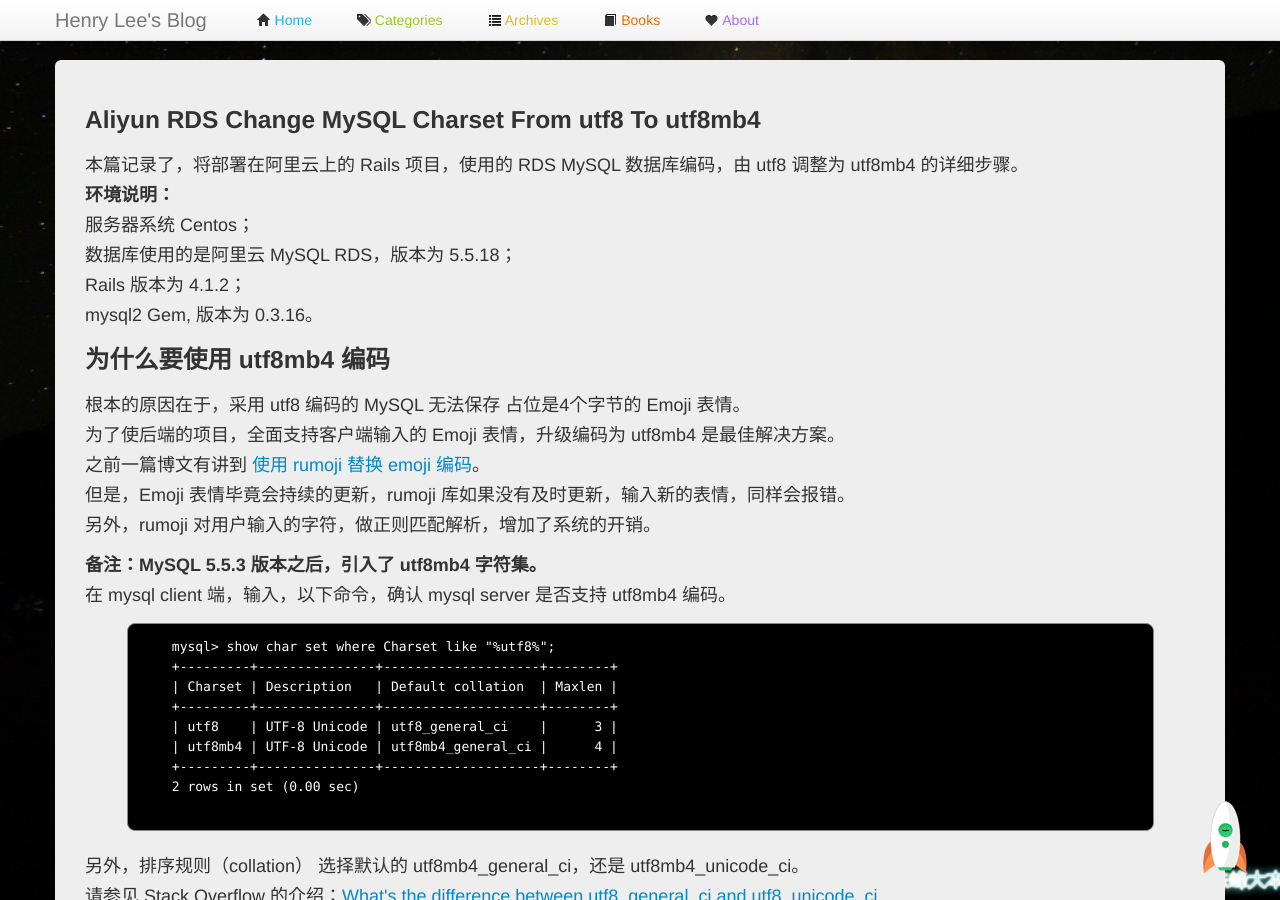
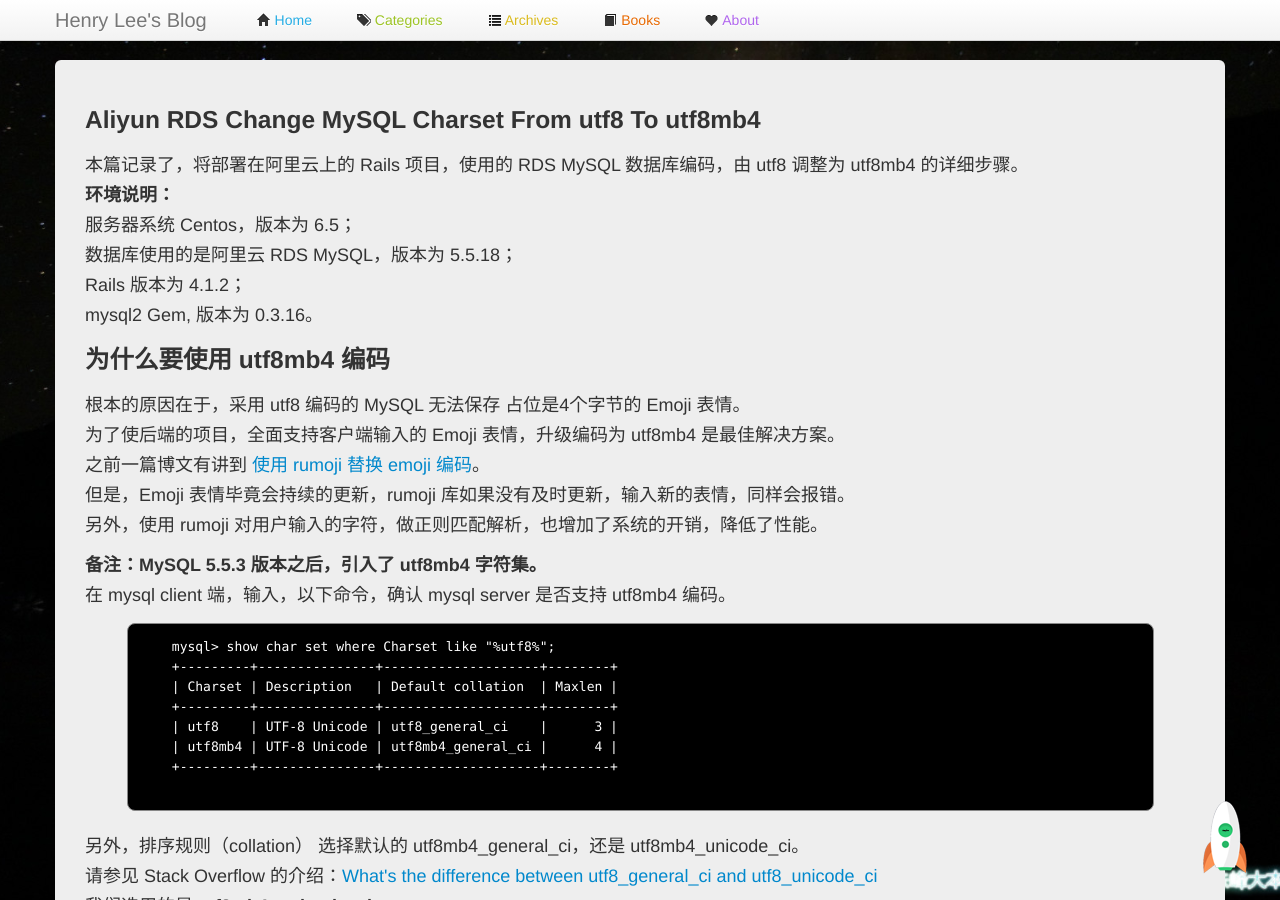
Before and after one commit to manageyp/manageyp.github.com, a Jekyll site: the page built from _posts/2015-03-05-aliyun-rds-change-mysql-charset-from-utf8-to-utf8mb4.html, in a window 1280 px wide and 900 px high. Built offline with Jekyll 4.4.1, drawn with Linux system fonts in a browser that asks for light colours; comment, search, counter and statistics services are not loaded; some of the changed text lies outside the part shown.

Commit message:
[Change] aliyun-rds-change-mysql-charset-from-utf8-to-utf8mb4 post

```diff
--- a/_posts/2015-03-05-aliyun-rds-change-mysql-charset-from-utf8-to-utf8mb4.html
+++ b/_posts/2015-03-05-aliyun-rds-change-mysql-charset-from-utf8-to-utf8mb4.html
@@ -10,8 +10,8 @@ record_on: 2015-03-05
 <p>
   本篇记录了，将部署在阿里云上的 Rails 项目，使用的 RDS MySQL 数据库编码，由 utf8 调整为 utf8mb4 的详细步骤。<br />
   <b>环境说明：</b><br />
-  服务器系统 Centos；<br />
-  数据库使用的是阿里云 MySQL RDS，版本为 5.5.18；<br />
+  服务器系统 Centos，版本为 6.5；<br />
+  数据库使用的是阿里云 RDS MySQL，版本为 5.5.18；<br />
   Rails 版本为 4.1.2；<br />
   mysql2 Gem, 版本为 0.3.16。<br />
 </p>
@@ -24,7 +24,7 @@ record_on: 2015-03-05
   为了使后端的项目，全面支持客户端输入的 Emoji 表情，升级编码为 utf8mb4 是最佳解决方案。<br />
   之前一篇博文有讲到 <a href="http://manageyp.github.com/ruby-on-rails/2014/12/10/ruby-on-rails-use-mysql-db-support-iphone-emoji.html">使用 rumoji 替换 emoji 编码</a>。<br />
   但是，Emoji 表情毕竟会持续的更新，rumoji 库如果没有及时更新，输入新的表情，同样会报错。<br />
-  另外，rumoji 对用户输入的字符，做正则匹配解析，增加了系统的开销。
+  另外，使用 rumoji 对用户输入的字符，做正则匹配解析，也增加了系统的开销，降低了性能。
 </p>
 
 <p>
@@ -38,7 +38,6 @@ record_on: 2015-03-05
     | utf8    | UTF-8 Unicode | utf8_general_ci    |      3 |
     | utf8mb4 | UTF-8 Unicode | utf8mb4_general_ci |      4 |
     +---------+---------------+--------------------+--------+
-    2 rows in set (0.00 sec)
   </pre>
   另外，排序规则（collation） 选择默认的 utf8mb4_general_ci，还是 utf8mb4_unicode_ci。<br />
   请参见 Stack Overflow 的介绍：<a href="http://stackoverflow.com/questions/766809/whats-the-difference-between-utf8-general-ci-and-utf8-unicode-ci">What's the difference between utf8_general_ci and utf8_unicode_ci</a></br>
@@ -83,7 +82,7 @@ record_on: 2015-03-05
   /home/deploy/.rvm/gems/ruby-2.0.0-p598/gems/mysql2-0.3.16/lib/mysql2/client.rb:70:in `connect'
   /home/deploy/.rvm/gems/ruby-2.0.0-p598/gems/mysql2-0.3.16/lib/mysql2/client.rb:70:in `initialize'
   </pre>
-  经过一番研究测试之后，发现当前机器上的 MySQL 客户端版本是 5.1 的</br>
+  经过一番研究测试之后，发现当前机器上的 MySQL 客户端版本过低导致。</br>
   <pre class="prettyprint lang-html">
   # 列出所有被安装的 mysql 包
   rpm -qa | grep mysql
@@ -94,14 +93,13 @@ record_on: 2015-03-05
 </p>
 
 <p>
-  <b>6. 重新安装 MySQL 客户端 </b></br>
-  移除现有的旧版本，重新安装 5.5 版本的客户端</br>
+  <b>6. 移除现有的旧版本，重新安装 5.5 版本的客户端 </b></br>
   <pre class="prettyprint lang-html">
   # 清理现有 mysql
   yum list installed | grep -i mysql
   yum remove mysql mysql-*
 
-  # 修改安装源
+  # 修改安装源，不修改源，重新安装的仍然是 5.1 的版本
   rpm -Uvh http://repo.webtatic.com/yum/el6/latest.rpm
 
   # 安装最新的 mysql 客户端
@@ -160,12 +157,12 @@ record_on: 2015-03-05
 </p>
 
 <p>
-  原因在于：MySQL Innodb 的索引长度限制为 767 字节，UTF8mb4 字符集是 4 字节字符集，</br>
-  <b>767 字节 / 4 字节每字符 = 191字符（即默认的索引最大长度）</b></br>
+  报错原因在于：MySQL Innodb 的索引长度限制为 767 字节，UTF8mb4 字符集是 4 个字节，</br>
+  <b>767 字节 / 4 字节每字符 = 191 字符（即默认的索引最大长度）</b></br>
   因此在 varchar(255) 类型字段上，创建索引会失败，提示最大索引长度为767字节。</br>
   实践中发现，MySQL 5.5.x 的版本，只有 Unique 的索引，或者联合索引，才会报错。</br>
-  普通索引，Rails 的 Migration 会自动对 Index 的长度增加一个 191 的限制。</br>
-  而 MySQL 5.6.x 的版本，及时普通索引也会报错。</br>
+  普通索引，Rails 的 Migration 会自动对索引 Index 的长度增加一个 191 的限制。</br>
+  而 MySQL 5.6.x 的版本，即使普通索引也会报错。</br>
   <b>处理思路：先移除索引，然后修改表的编码，修改成功之后。
   调整索引对应字段的长度为 191，最后再次创建索引。</b>
   <pre class="prettyprint lang-html">
@@ -187,7 +184,7 @@ record_on: 2015-03-05
   <b>备注：使用 Migration 迁移 Table 编码 </b></br>
   如果没有索引的问题，可以使用下面的代码修改表的编码，简洁许多。</br>
   也可以使用下面的代码，打印 SQL 语句到 .sql 文件的。</br>
-  然后，对引起 Index 错误的 Table 单独增加索引处理的 SQL 语句。</br>
+  然后，对引起索引 Index 错误的 Table 单独增加处理的 SQL 语句。</br>
   <pre class="prettyprint lang-html">
   def up
     char_set = 'utf8mb4'
```
Also changed, not shown: other parts of _posts/2015-03-05-aliyun-rds-change-mysql-charset-from-utf8-to-utf8mb4.html (+0 -1 lines).
